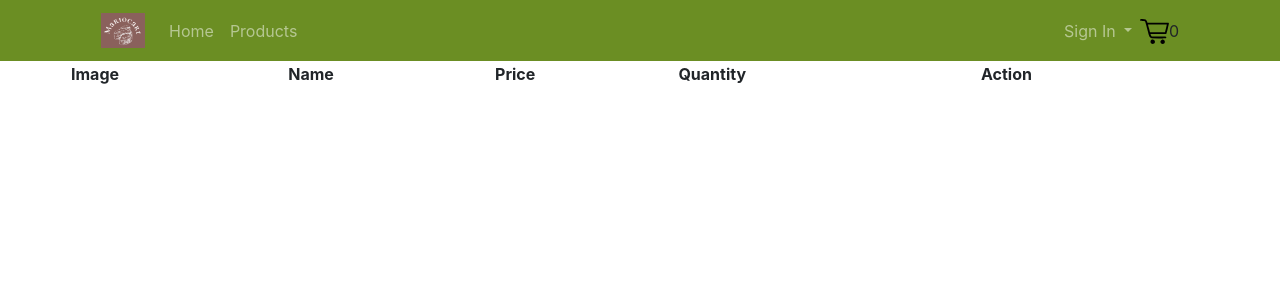
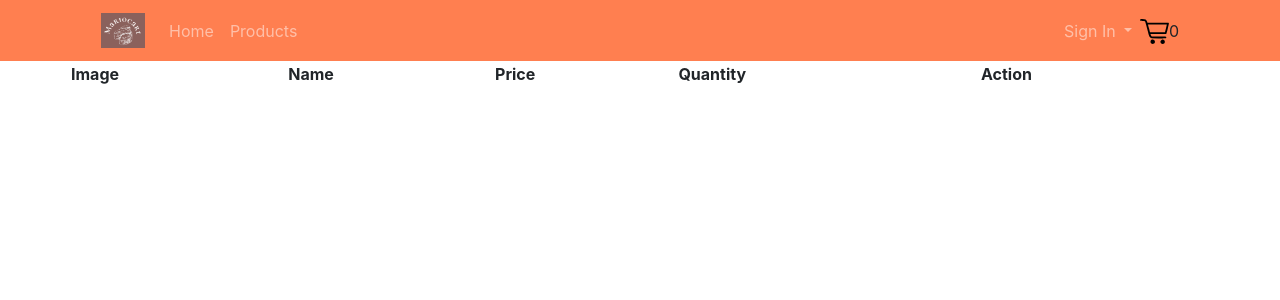
Before and after one commit to np873/UI-, a Flask app: page /cart in a window 1280 px wide. Shown: the top 300 px of the page. Run offline with Flask 2, Linux system fonts and the light colour scheme; data comes from the database, SQL or seed files in the repository; data that the repository does not hold is empty; some libraries are stand-ins or nearby versions.

Commit message:
Update base.css

```diff
--- a/static/css/base.css
+++ b/static/css/base.css
@@ -3,7 +3,7 @@ body {
 }
 
 header {
-    background: olivedrab;
+    background: #ff7f50;
 }
 
 input::placeholder{
```
